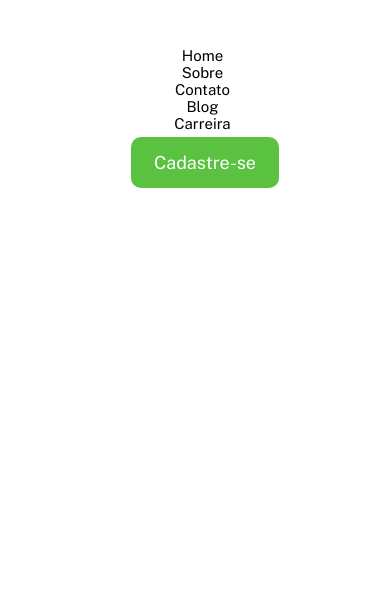
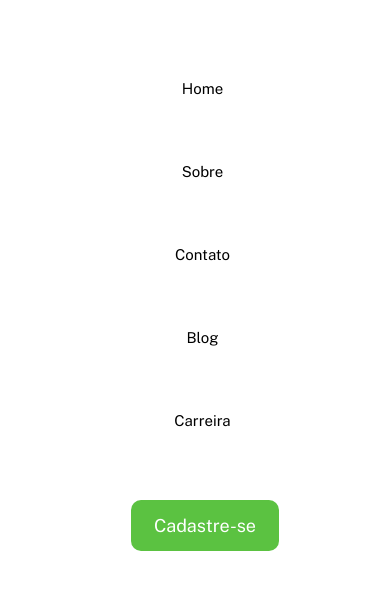
Before and after one commit to Marcondes-Lima/Exercicio-Avan-do-CSS-MENU, a plain HTML site: page index.html in a window 390 px wide. Shown: the part 95-684 px from the top of the page. Drawn offline with nearby package versions, Linux system fonts and the light colour scheme.

Commit message:
adicionar o arquivo responsive.css

```diff
--- a/responsive.css
+++ b/responsive.css
@@ -10,6 +10,10 @@
     .menu {
         flex-direction: column;
         margin-top: 50px;
+    }
+
+    .menu li{
+        padding: 33px 0;
     }
 
      .menu li:last-child{
```
